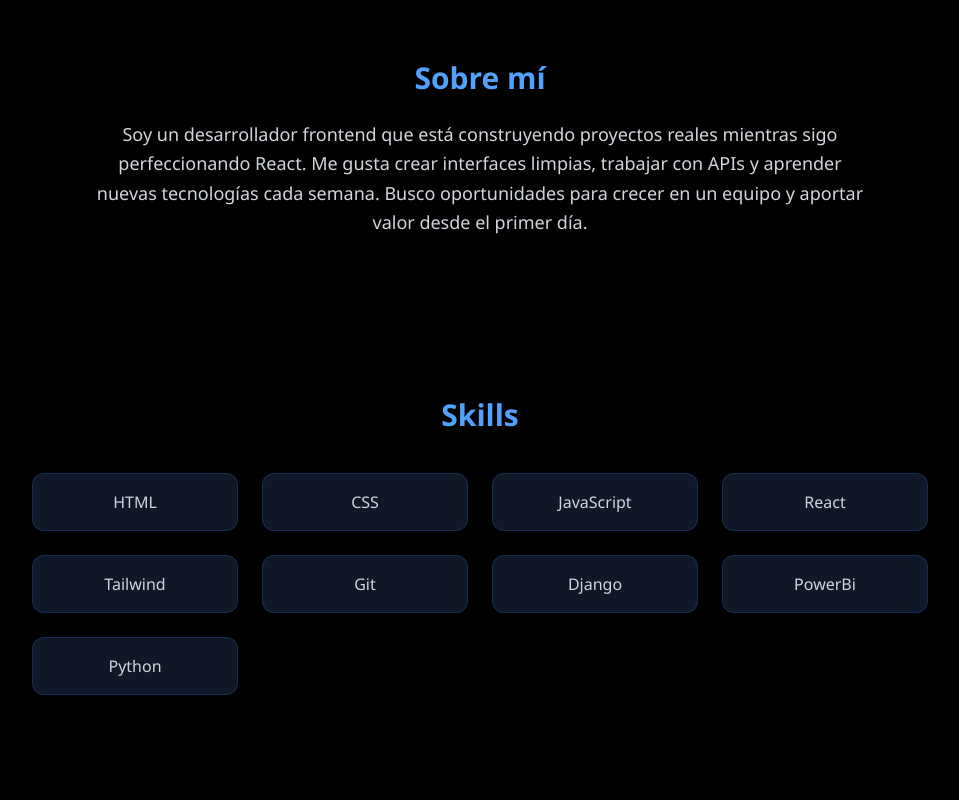
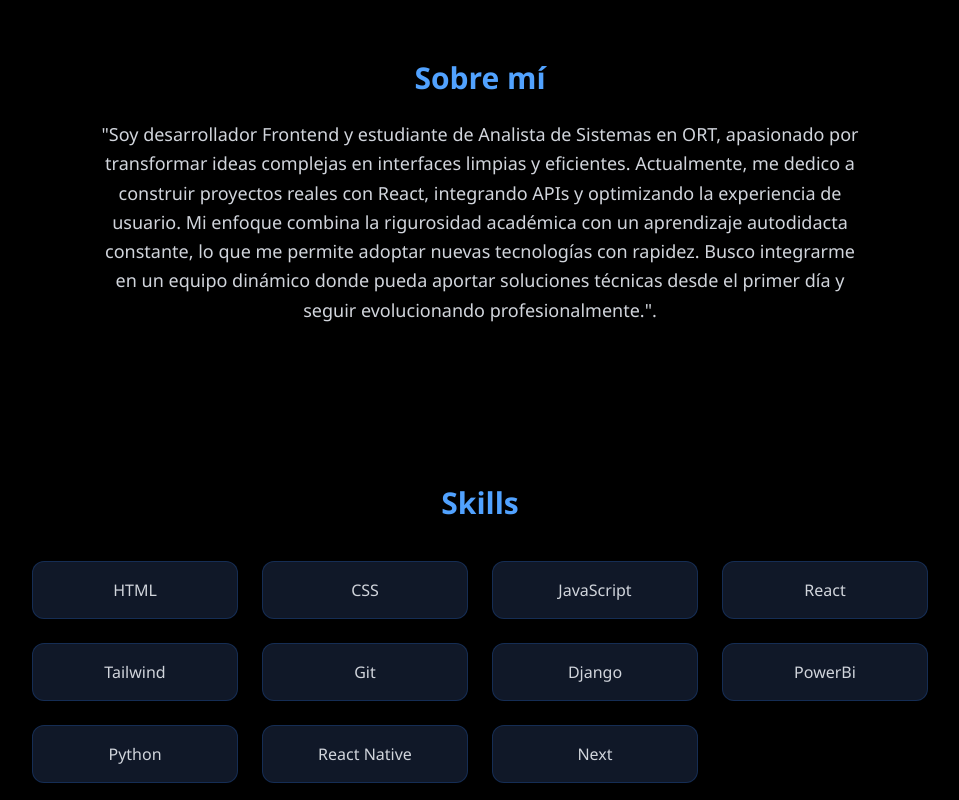
Before and after one commit to spawnew/Portafolio, a React (Vite) app: page / in a window 1280 px wide. Shown: the part 820-1620 px from the top of the page, without its empty margins (160-1119 px from the left). Built offline with nearby package versions, Linux system fonts and the light colour scheme.

Commit message:
cambios en sobre

```diff
--- a/src/Componentes/Skill/Skill.jsx
+++ b/src/Componentes/Skill/Skill.jsx
@@ -6,7 +6,7 @@ const Skill = () => {
   <h2 className="text-3xl font-bold text-blue-400 mb-10">Skills</h2>
 
   <div className="grid grid-cols-2 md:grid-cols-4 gap-6 max-w-4xl mx-auto">
-    {["HTML", "CSS", "JavaScript", "React", "Tailwind", "Git", "Django", "PowerBi","Python"].map((skill) => (
+    {["HTML", "CSS", "JavaScript", "React", "Tailwind", "Git", "Django", "PowerBi","Python","React Native","Next"].map((skill) => (
       <div
         key={skill}
         className="bg-gray-900 text-gray-300 py-4 rounded-xl border border-blue-500/20 hover:border-blue-400 transition"
--- a/src/Componentes/SobreMI/Sobre.jsx
+++ b/src/Componentes/SobreMI/Sobre.jsx
@@ -9,10 +9,9 @@ const Sobre = () => {
   </h2>
 
   <p className="text-gray-300 max-w-3xl mx-auto text-lg leading-relaxed">
-    Soy un desarrollador frontend que está construyendo proyectos reales
-    mientras sigo perfeccionando React. Me gusta crear interfaces limpias,
-    trabajar con APIs y aprender nuevas tecnologías cada semana.
-    Busco oportunidades para crecer en un equipo y aportar valor desde el primer día.
+   "Soy desarrollador Frontend y estudiante de Analista de Sistemas en ORT, apasionado por transformar ideas complejas en interfaces limpias y eficientes. Actualmente, me dedico a construir proyectos reales con React, integrando APIs y optimizando la experiencia de usuario.
+
+Mi enfoque combina la rigurosidad académica con un aprendizaje autodidacta constante, lo que me permite adoptar nuevas tecnologías con rapidez. Busco integrarme en un equipo dinámico donde pueda aportar soluciones técnicas desde el primer día y seguir evolucionando profesionalmente.".
   </p>
 </section>
   )
```
